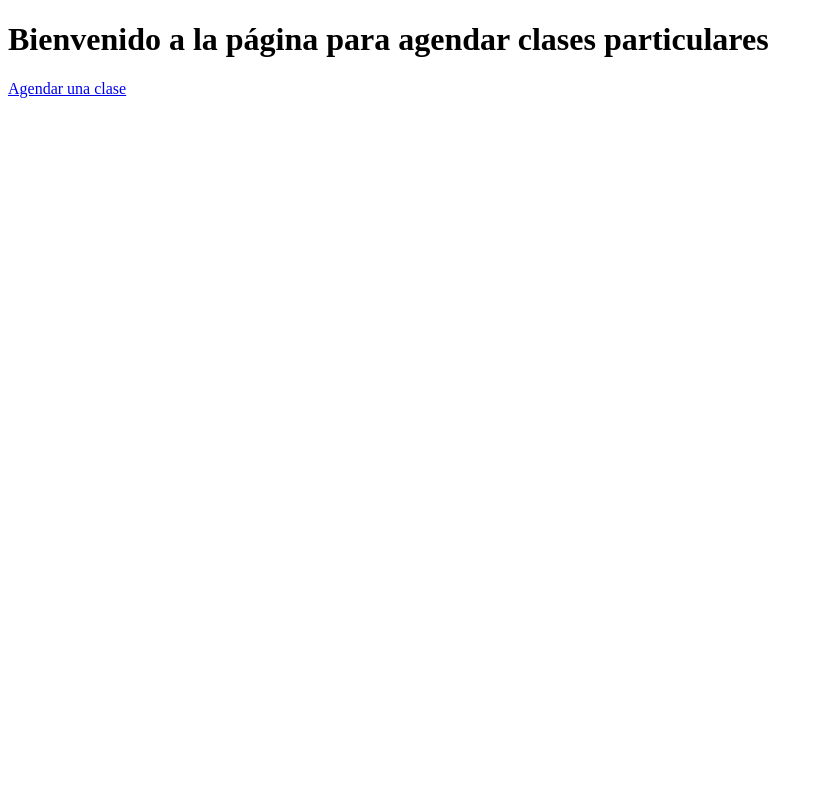
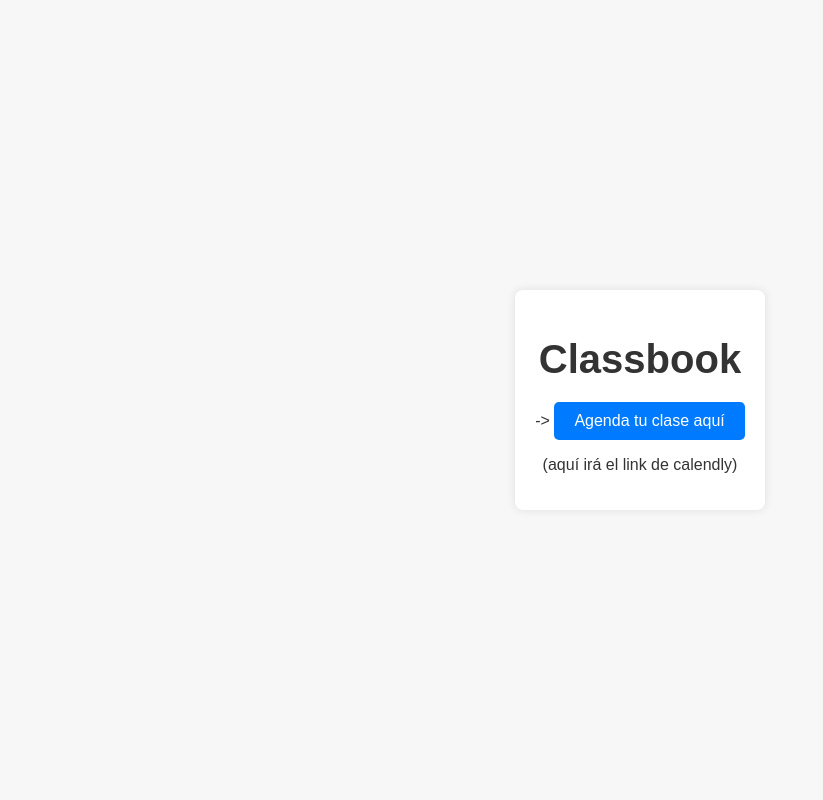
Before and after one commit to Classbookcl/Classbook, a Flask app: page / in a window 1280 px wide. Shown: the whole page, without its empty margins (0-823 px from the left). Run offline with Flask 2, Linux system fonts and the light colour scheme.

Commit message:
Update index.html with minimalistic design

```diff
--- a/templates/index.html
+++ b/templates/index.html
@@ -1,12 +1,53 @@
 <!DOCTYPE html>
-<html lang="en">
+<html lang="es">
 <head>
     <meta charset="UTF-8">
     <meta name="viewport" content="width=device-width, initial-scale=1.0">
-    <title>Agendar Clases Particulares</title>
+    <title>Classbook</title>
+    <style>
+        body {
+            display: flex;
+            justify-content: center;
+            align-items: center;
+            height: 100vh;
+            margin: 0;
+            font-family: Arial, sans-serif;
+            background-color: #f7f7f7;
+            color: #333;
+        }
+        .container {
+            text-align: center;
+            padding: 20px;
+            background: #fff;
+            border-radius: 8px;
+            box-shadow: 0 0 10px rgba(0, 0, 0, 0.1);
+        }
+        h1 {
+            font-size: 2.5em;
+            margin-bottom: 20px;
+        }
+        .button {
+            display: inline-block;
+            padding: 10px 20px;
+            font-size: 1em;
+            color: #fff;
+            background-color: #007bff;
+            border: none;
+            border-radius: 5px;
+            text-decoration: none;
+            cursor: pointer;
+            transition: background-color 0.3s;
+        }
+        .button:hover {
+            background-color: #0056b3;
+        }
+    </style>
 </head>
 <body>
-    <h1>Bienvenido a la página para agendar clases particulares</h1>
-    <a href="/schedule">Agendar una clase</a>
+    <div class="container">
+        <h1>Classbook</h1>
+        <p>-> <a href="https://calendly.com/TU_USUARIO_DE_CALENDLY" class="button" target="_blank">Agenda tu clase aquí</a></p>
+        <p>(aquí irá el link de calendly)</p>
+    </div>
 </body>
 </html>
```
